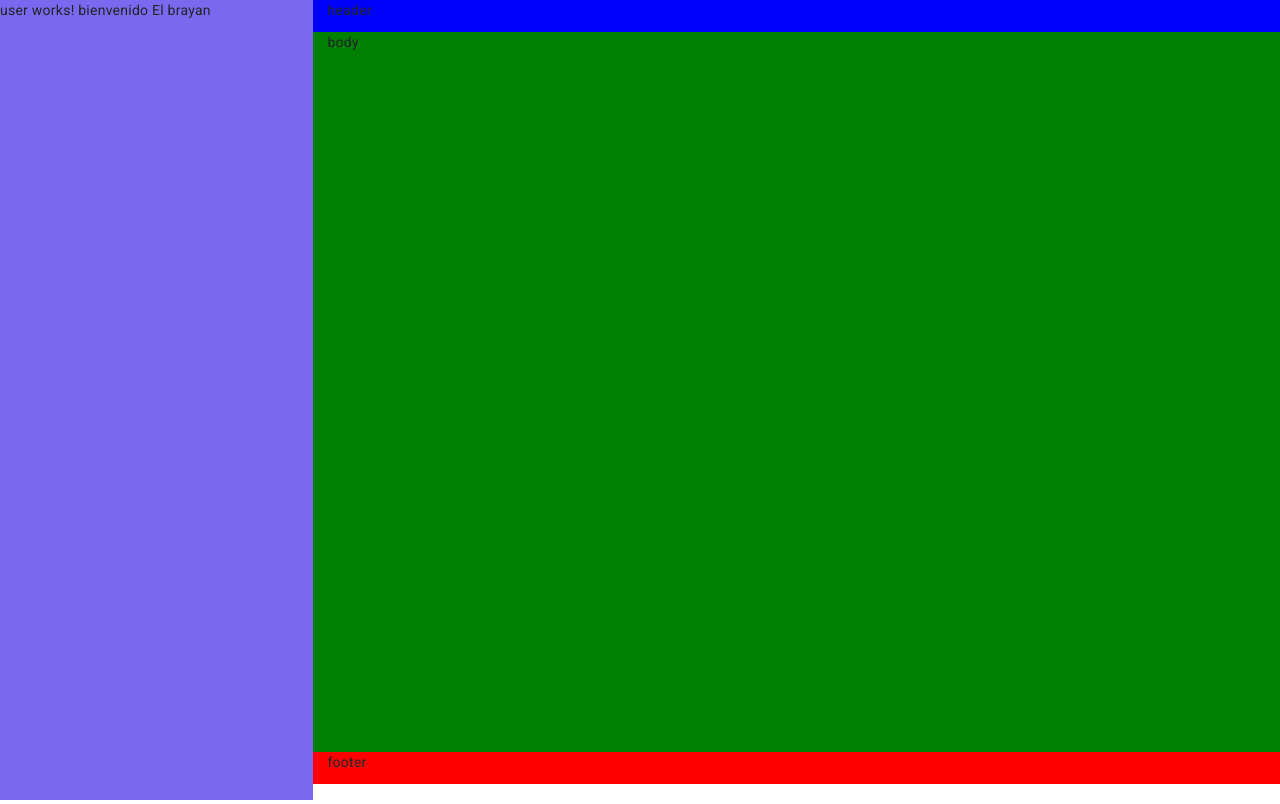
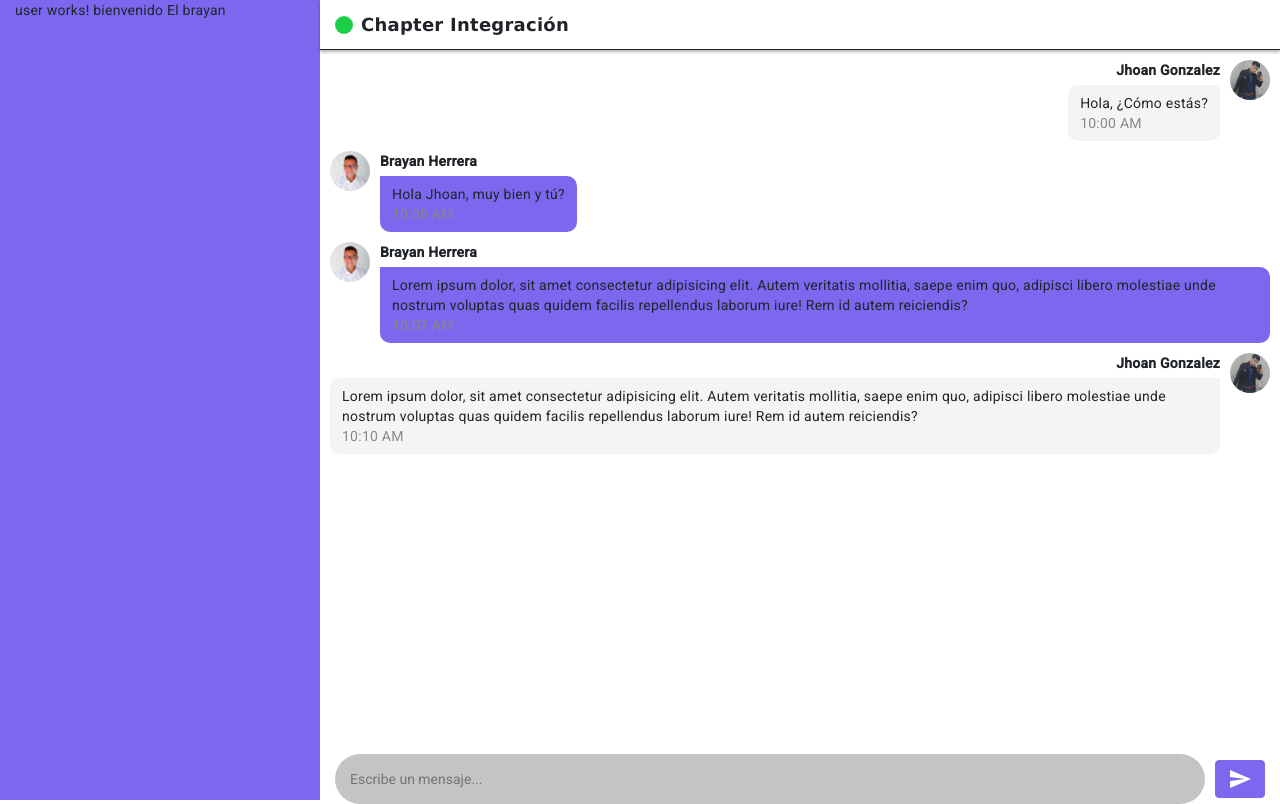
Before and after one commit to RSocketSamples/betaChatRsocketClient, an Angular app: page / in a window 1280 px wide. Built offline with nearby package versions, Linux system fonts and the light colour scheme.

Commit message:
chat layout

```diff
--- a/src/app/ui/chat/chat.module.ts
+++ b/src/app/ui/chat/chat.module.ts
@@ -3,8 +3,8 @@ import { CommonModule } from '@angular/common';
 import { ChatComponent } from './components/chat/chat.component';
 import { ChatRoutingModule } from './chat-routing.module';
 import { UserComponent } from './components/user/user.component';
-import { MatGridListModule } from '@angular/material/grid-list';
 import { HomeComponent } from './pages/home/home.component';
+import { MatIconModule } from '@angular/material/icon';
 
 @NgModule({
   declarations: [
@@ -15,7 +15,7 @@ import { HomeComponent } from './pages/home/home.component';
   imports: [
     CommonModule,
     ChatRoutingModule,
-    MatGridListModule,
-  ]
+    MatIconModule,
+  ],
 })
 export class ChatModule { }
--- a/src/app/ui/chat/components/chat/chat.component.css
+++ b/src/app/ui/chat/components/chat/chat.component.css
@@ -1,3 +1,134 @@
+.row {
+    margin: 0px;
+}
+
 .body {
-    height: 90vh;
+    height: 88vh;
+    display: flex;
+    align-items: flex-start;
+    flex-direction: column;
+    align-items: stretch;
+    padding: 10px;
 }
+
+.header {
+    height: 50px;
+    display: flex;
+    align-items: center;
+    font-family: 'Verdana', sans-serif;
+    font-size: 18px;
+    font-weight: bold;
+    border-bottom: 1px solid;
+    box-shadow: 0px 2px 3px rgba(0, 0, 0, 0.3);
+}
+
+.status-circle {
+    width: 18px;
+    height: 18px;
+    border-radius: 50%;
+    display: inline-block;
+    margin-right: 8px;
+    position: relative;
+}
+
+.inner-circle {
+    width: 100%;
+    height: 100%;
+    border-radius: 50%;
+    background-color: white; /* Color del círculo interior */
+    position: absolute;
+    top: 0;
+    left: 0;
+}
+
+.online .inner-circle {
+    background-color: #1cce46; /* Color verde para estado online */
+}
+
+.offline .inner-circle {
+    background-color: #dc3545; /* Color rojo para estado offline */
+}
+
+.message {
+    display: flex;
+    align-items: flex-start;
+    margin-bottom: 10px;
+}
+
+.profile-image {
+    width: 40px;
+    height: 40px;
+    border-radius: 50%;
+    margin-right: 10px;
+}
+
+.message-content {
+    background-color: mediumslateblue;
+    border-radius: 0 10px 10px 10px;
+    padding: 8px 12px;
+}
+
+.sender-info {
+    display: flex;
+    justify-content: flex-end;
+    margin-bottom: 5px;
+}
+
+.receiver-info {
+    display: flex;
+    justify-content: flex-start;
+    margin-bottom: 5px;
+}
+
+.sender-name {
+    font-weight: bold;
+}
+
+.message-time {
+    color: #888;
+}
+
+.text {
+    margin: 0;
+}
+
+.message-sended {
+    display: flex;
+    flex-direction: row-reverse;
+    align-items: flex-start;
+    margin-bottom: 10px;
+}
+
+.profile-image-sended {
+    width: 40px;
+    height: 40px;
+    border-radius: 50%;
+    margin-left: 10px;
+}
+
+.message-sended-content {
+    background-color: #f4f4f4;
+    border-radius: 10px 0 10px 10px;
+    padding: 8px 12px;
+}
+
+.message-input {
+    display: flex;
+    align-items: center;
+}
+
+.input-message {
+    flex-grow: 1;
+    margin-right: 10px;
+    border: 0px;
+    border-radius: 30px;
+    padding: 15px;
+    background-color: #b1b1b1bf;
+}
+
+.btn {
+    display: flex;
+    align-items: center;
+    background-color: mediumslateblue;
+    border-color: mediumslateblue;
+}
--- a/src/app/ui/chat/components/chat/chat.component.html
+++ b/src/app/ui/chat/components/chat/chat.component.html
@@ -1,13 +1,44 @@
-<div class="container">
-  <div class="row">
-    <div class="header col-12" style="background-color: blue;">
-        <p>header</p>
+<div class="row">
+  <div class="header col-12">
+    <div class="status-circle" [ngClass]="{'online': isOnline, 'offline': !isOnline}">
+      <div class="inner-circle"></div>
     </div>
-    <div class="body col-12" style="background-color: green;">
-        <p>body</p>
-    </div>
-    <div class="footer col-12" style="background-color: red;">
-        <p>footer</p>
+    <div class="title-chat">{{chatTitle}}</div>
+  </div>
+  <div class="body col-12">
+    <ng-container *ngFor="let message of messages">
+      <div class="message-sended" *ngIf="message.user.id == senderUser.id">
+        <img class="profile-image-sended" src="{{ message.user.profileImage }}" alt="Imagen de Perfil">
+        <div class="message-container">
+          <div class="sender-info">
+            <span class="sender-name">{{ message.user.name }}</span>
+          </div>
+          <div class="message-sended-content">
+            <p class="text">{{ message.content }}</p>
+            <span class="message-time">{{ message.createdAt }}</span>
+          </div>
+        </div>
+      </div>
+      <div class="message" *ngIf="message.user.id == receiverUser.id">
+        <img class="profile-image" [src]="message.user.profileImage" alt="Imagen de Perfil">
+        <div class="message-container">
+          <div class="receiver-info">
+            <span class="sender-name">{{ message.user.name }}</span>
+          </div>
+          <div class="message-content">
+            <p class="text">{{ message.content }}</p>
+            <span class="message-time">{{ message.createdAt }}</span>
+          </div>
+        </div>
+      </div>
+    </ng-container>
+  </div>
+  <div class="footer col-12">
+    <div class="message-input">
+      <input class="input-message" placeholder="Escribe un mensaje...">
+      <button class="btn btn-primary">
+        <mat-icon fontIcon="send"></mat-icon>
+      </button>
     </div>
   </div>
 </div>
--- a/src/app/ui/chat/components/chat/chat.component.ts
+++ b/src/app/ui/chat/components/chat/chat.component.ts
@@ -1,4 +1,6 @@
 import { Component } from '@angular/core';
+import { IMessage } from '../../interfaces/message.interface';
+import { IUser } from '../../interfaces/user.interface';
 
 @Component({
   selector: 'app-chat',
@@ -6,5 +8,45 @@ import { Component } from '@angular/core';
   styleUrls: ['./chat.component.css']
 })
 export class ChatComponent {
+  isOnline: boolean = true;
+  chatTitle: string = 'Chapter Integración';
 
+  senderUser: IUser = {
+    id: 1,
+    name: 'Jhoan Gonzalez',
+    profileImage: 'assets/perfil-sender.jpg',
+  }
+
+  receiverUser: IUser = {
+    id: 2,
+    name: 'Brayan Herrera',
+    profileImage: 'assets/perfil-image.jpg',
+  }
+
+  messages: IMessage[] = [
+    {
+      id: 1,
+      content: 'Hola, ¿Cómo estás?',
+      user: this.senderUser,
+      createdAt: '10:00 AM'
+    },
+    {
+      id: 2,
+      content: 'Hola Jhoan, muy bien y tú?',
+      user: this.receiverUser,
+      createdAt: '10:05 AM'
+    },
+    {
+      id: 3,
+      content: 'Lorem ipsum dolor, sit amet consectetur adipisicing elit. Autem veritatis mollitia, saepe enim quo, adipisci libero molestiae unde nostrum voluptas quas quidem facilis repellendus laborum iure! Rem id autem reiciendis?',
+      user: this.receiverUser,
+      createdAt: '10:07 AM'
+    },
+    {
+      id: 4,
+      content: 'Lorem ipsum dolor, sit amet consectetur adipisicing elit. Autem veritatis mollitia, saepe enim quo, adipisci libero molestiae unde nostrum voluptas quas quidem facilis repellendus laborum iure! Rem id autem reiciendis?',
+      user: this.senderUser,
+      createdAt: '10:10 AM'
+    },
+  ];
 }
--- /dev/null
+++ b/src/app/ui/chat/interfaces/user.interface.ts
@@ -0,0 +1,5 @@
+export interface IUser {
+    id: number;
+    name: string;
+    profileImage: string;
+  }
--- a/src/app/ui/chat/pages/home/home.component.css
+++ b/src/app/ui/chat/pages/home/home.component.css
@@ -0,0 +1,3 @@
+.row {
+    margin: 0px;
+}
```
Also changed, not shown: src/app/ui/chat/interfaces/message.interface.ts (added, +8 -0 lines), src/assets/perfil-image.jpg (added), src/assets/perfil-sender.jpg (added).
